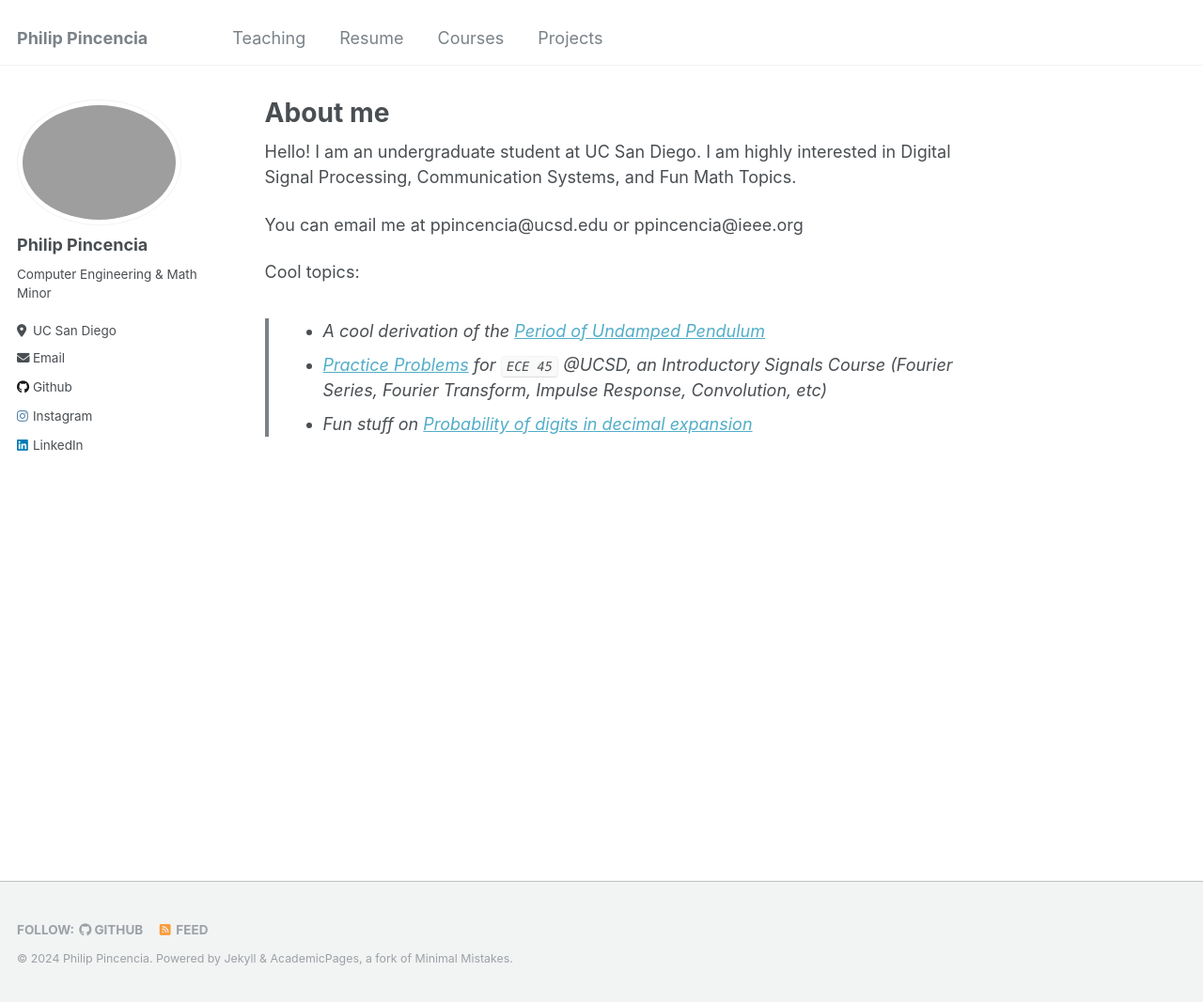
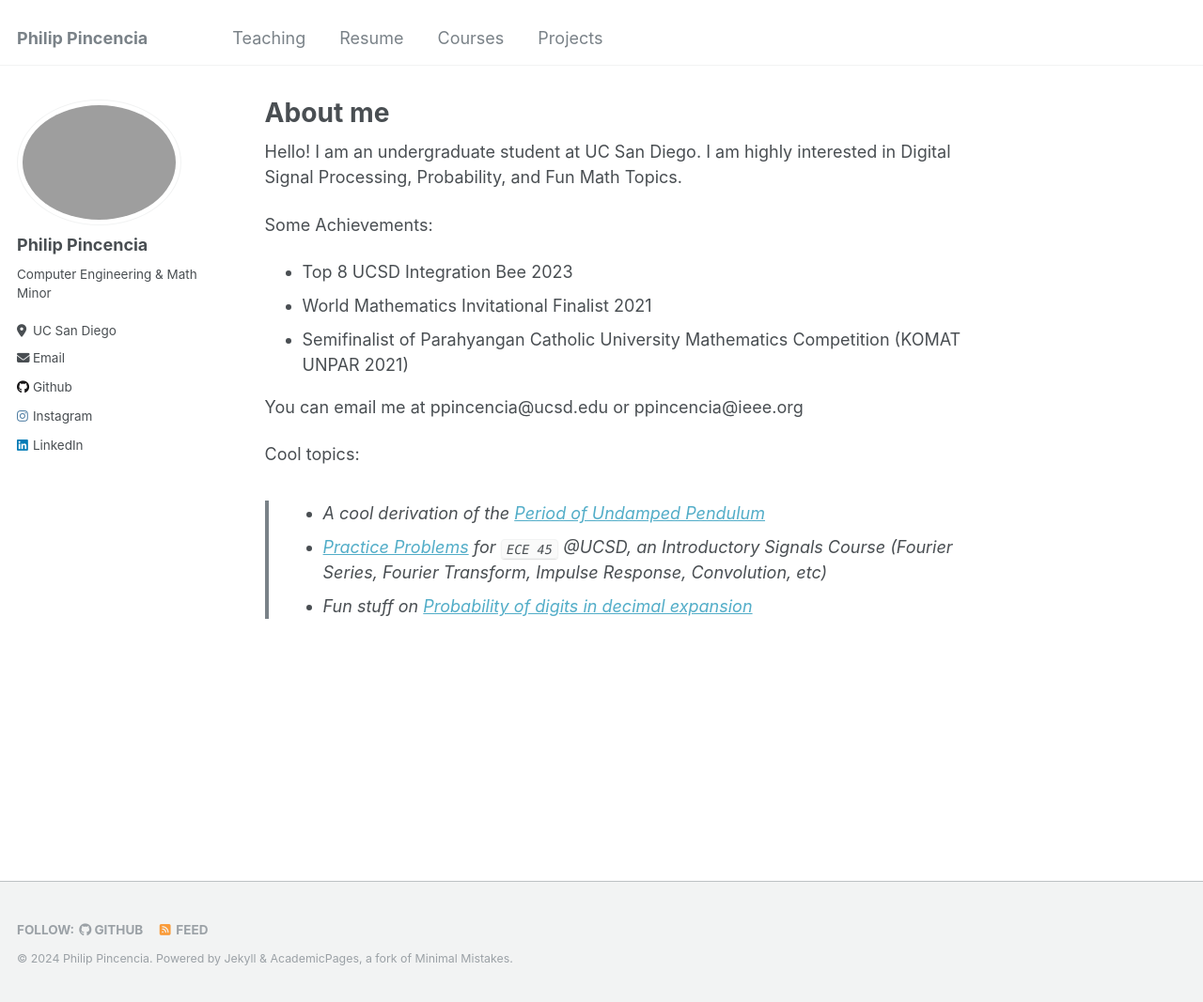
Before and after one commit to 1618lip/1618lip.github.io, a Jekyll site: the page built from _pages/about.md, in a window 1280 px wide and 1067 px high. Shown: the whole window at 94% size. Built offline with Jekyll 4.4.1, drawn with Linux system fonts in a browser that asks for light colours.

Commit message:
Update about.md

```diff
--- a/_pages/about.md
+++ b/_pages/about.md
@@ -8,10 +8,14 @@ redirect_from:
   - /about.html
 ---
 
-Hello! I am an undergraduate student at UC San Diego. I am highly interested in Digital Signal Processing, Communication Systems, and Fun Math Topics.
+Hello! I am an undergraduate student at UC San Diego. I am highly interested in Digital Signal Processing, Probability, and Fun Math Topics.
+
+Some Achievements:
+- Top 8 UCSD Integration Bee 2023
+- World Mathematics Invitational Finalist 2021
+- Semifinalist of Parahyangan Catholic University Mathematics Competition (KOMAT UNPAR 2021)
 
 You can email me at ppincencia@ucsd.edu or ppincencia@ieee.org
-
 
 Cool topics:
 > - A cool derivation of the <a href="files/Period_of_an_Undamped_Pendulum.pdf" target="_blank" >Period of Undamped Pendulum</a>
```
